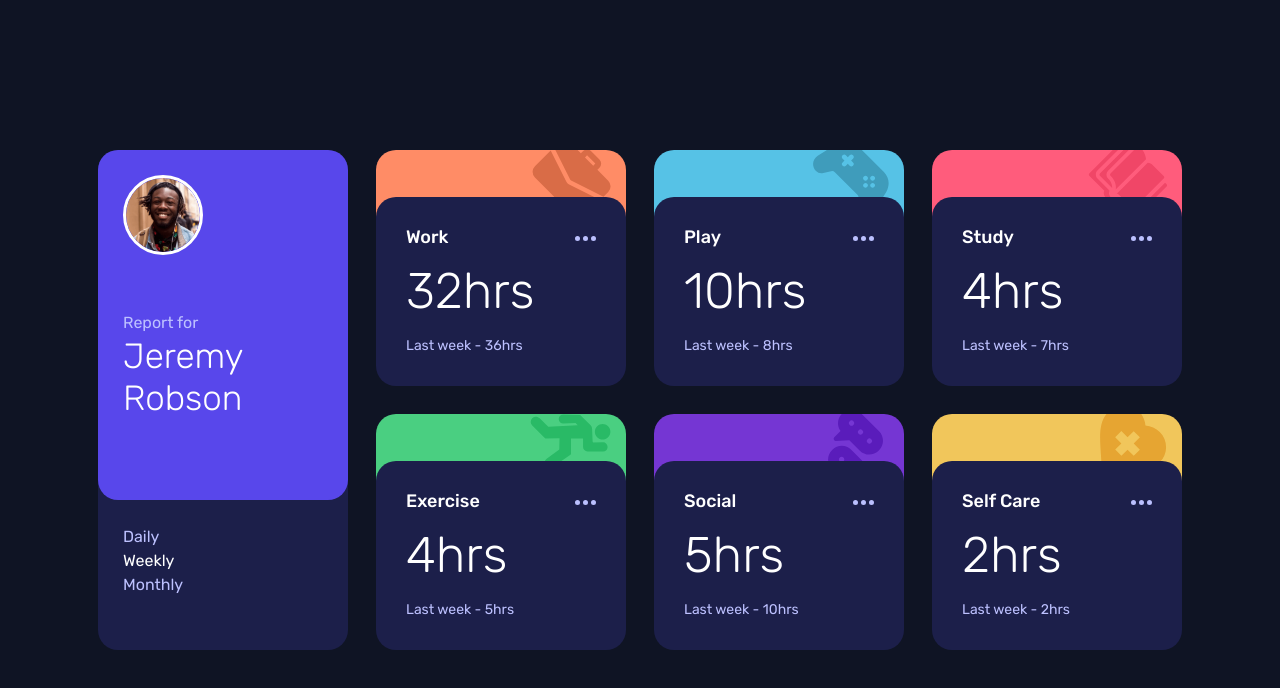
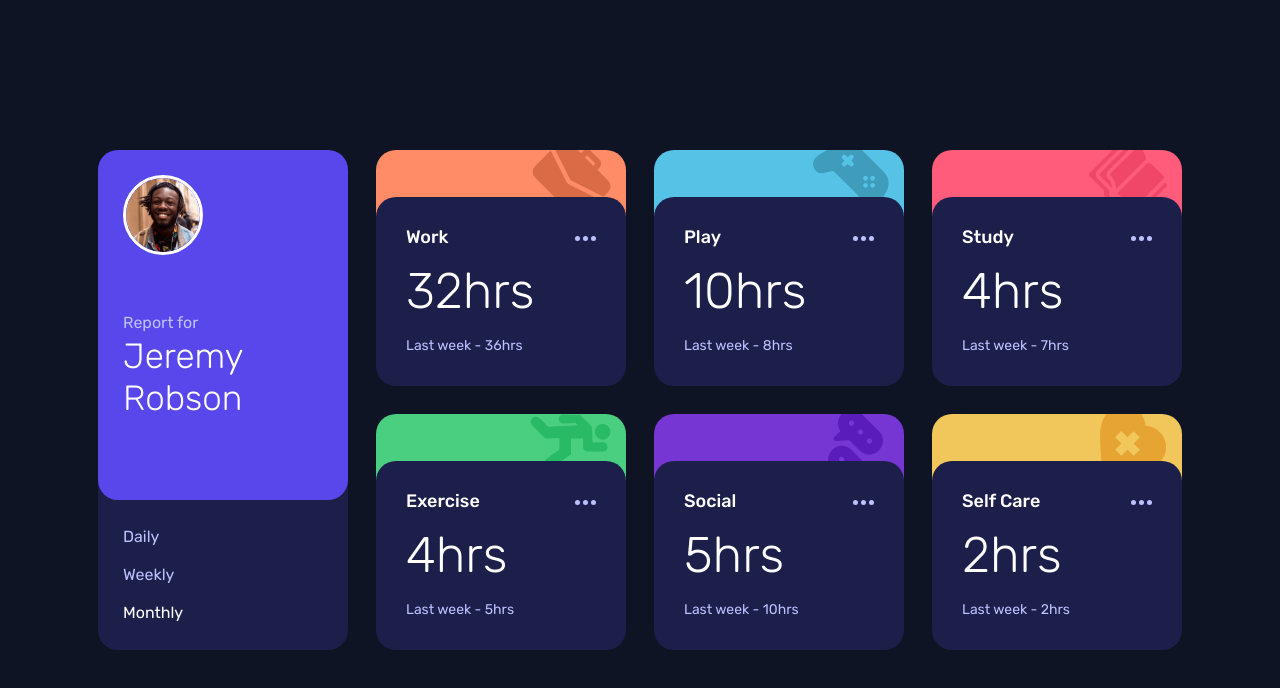
Before and after one commit to a-zajonc/time-tracking-dashboard, a React (Create React App) app: page / in a window 1280 px wide. Shown: the top 688 px of the page. Built offline with nearby package versions, Linux system fonts and the light colour scheme.

Commit message:
Add Daily Weekly and Monthly Switch

```diff
--- a/src/components/Profile/index.js
+++ b/src/components/Profile/index.js
@@ -1,6 +1,18 @@
 import { GridItem, Box, Heading, Text, Img } from "@chakra-ui/react";
 
-export function Profile() {
+function ChoosePeriod({ setPeriod, period, name }) {
+  return (
+    <Text
+      _hover={{ color: "white" }}
+      onClick={() => setPeriod(name)}
+      color={period === name ? "white" : "#BDC1FF"}
+    >
+      {name.charAt(0).toUpperCase() + name.slice(1)}
+    </Text>
+  );
+}
+
+export function Profile({ period, setPeriod }) {
   return (
     <GridItem
       rowSpan={2}
@@ -34,10 +46,17 @@ export function Profile() {
           </Heading>
         </Box>
       </Box>
-      <Box color="#BDC1FF" fontSize="16px" h="30%" p="25px">
-        <Text>Daily</Text>
-        <Text color="white">Weekly</Text>
-        <Text>Monthly</Text>
+      <Box
+        fontSize="16px"
+        h="30%"
+        p="25px"
+        display="flex"
+        flexDirection="column"
+        justifyContent="space-between"
+      >
+        <ChoosePeriod setPeriod={setPeriod} period={period} name="daily" />
+        <ChoosePeriod setPeriod={setPeriod} period={period} name="weekly" />
+        <ChoosePeriod setPeriod={setPeriod} period={period} name="monthly" />
       </Box>
     </GridItem>
   );
--- a/src/components/index.js
+++ b/src/components/index.js
@@ -6,8 +6,11 @@ import { Study } from "./Study";
 import { Exercise } from "./Exercise";
 import { Social } from "./Social";
 import { SelfCare } from "./SelfCare";
+import { useState } from "react";
 
 export function TimeTrackingDashboard() {
+  const [period, setPeriod] = useState("monthly");
+
   return (
     <Grid
       h="500px"
@@ -15,7 +18,7 @@ export function TimeTrackingDashboard() {
       templateColumns="repeat(4, 1fr)"
       gap={7}
     >
-      <Profile />
+      <Profile setPeriod={setPeriod} period={period} />
       <Work />
       <Play />
       <Study />
```
